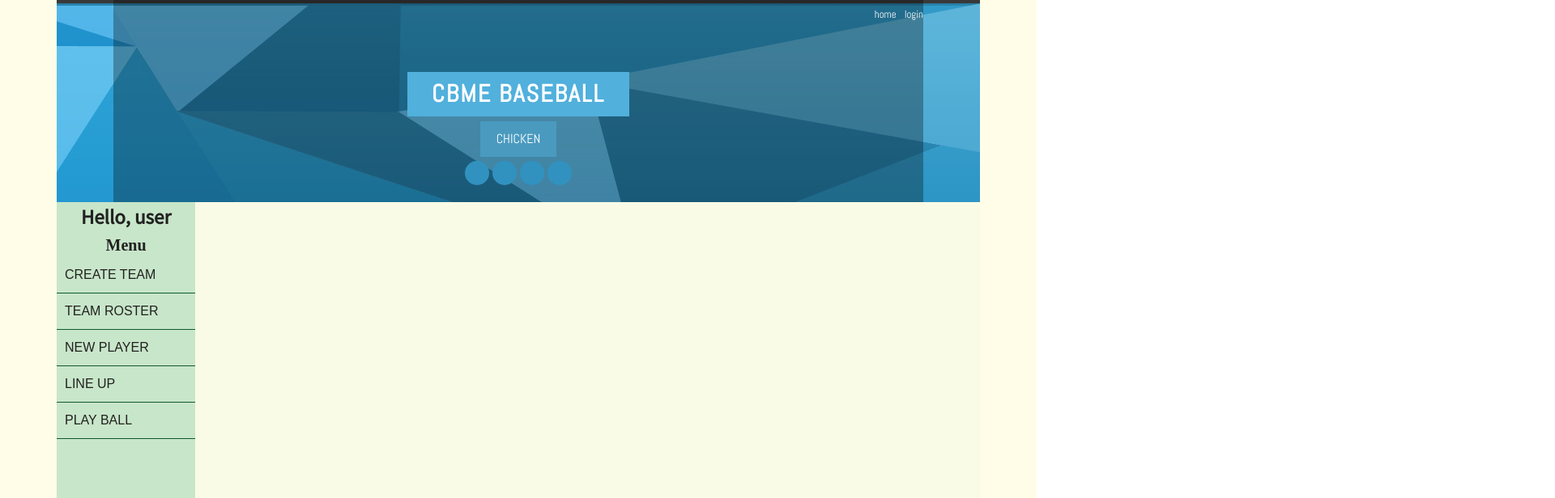
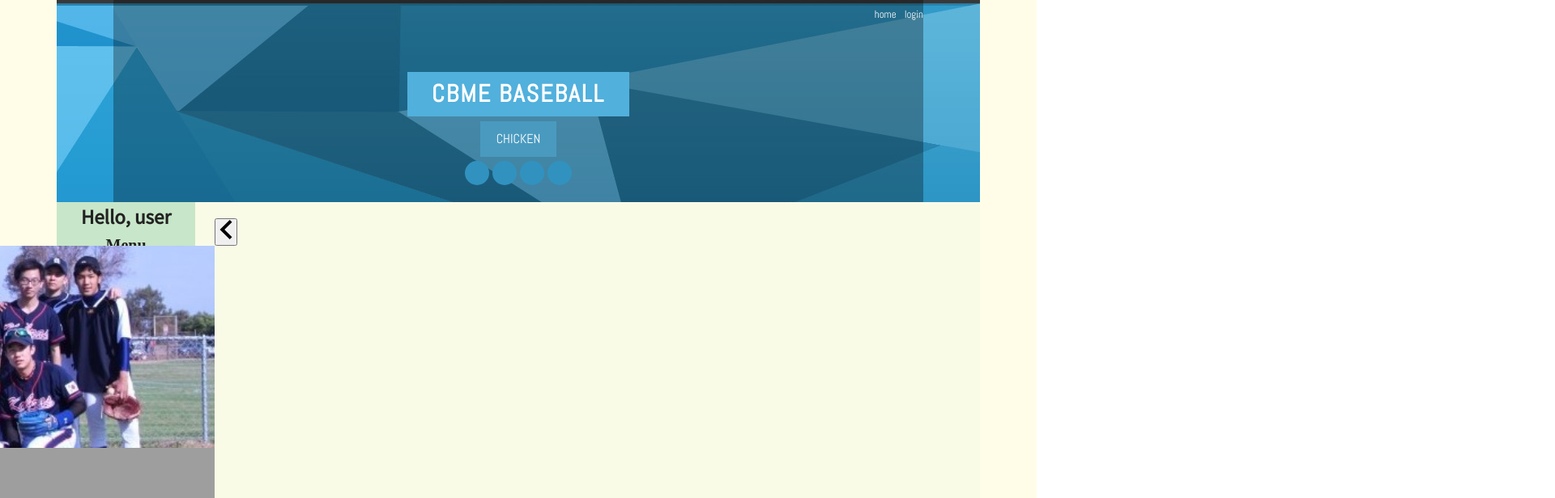
Before and after one commit to hiba02/cme-baseball, a React (Create React App) app in the folder client/: page / in a window 1280 px wide. Shown: the top 616 px of the page at 81% size, 1920 px wide, since content can reach past the window. Built offline with nearby package versions, Linux system fonts and the light colour scheme; grey boxes are pictures that could not be loaded; a web font is replaced by a local one.

Commit message:
adding slide too home

```diff
--- a/client/src/App.js
+++ b/client/src/App.js
@@ -87,10 +87,16 @@ function App() {
               <Route path="/login">
                 <Login login={login} />
               </Route>
-
               <Route path="/registration">
                 <Register register={register} />
-                <Route path="/">{!userInfo && <Slideshow />}</Route>
+              </Route>
+              <Route path="/:name">
+                {/* {!userInfo && <Slideshow />} */}
+                <Slideshow />
+              </Route>
+              <Route path="/">
+                {/* {!userInfo && <Slideshow />} */}
+                <Slideshow />
               </Route>
             </Switch>
           </section>
--- a/client/src/components/Login.js
+++ b/client/src/components/Login.js
@@ -38,6 +38,7 @@ export default function Login(props) {
 
   return (
     <Fragment>
+      {/* {redirectHome && <Redirect to="/" />} */}
       {redirectHome && <Redirect to="/" />}
       <main>
         <div className="login-container">
--- a/client/src/components/Slideshow.scss
+++ b/client/src/components/Slideshow.scss
@@ -1,6 +1,7 @@
 .slide-container {
-  width: 90%;
-  margin: auto;
+  width: 95%;
+  // margin: auto;
+  margin: 20px auto;
 }
 
 h3 {
```
